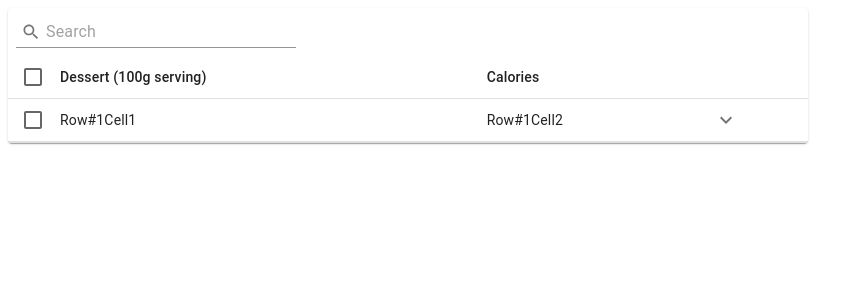
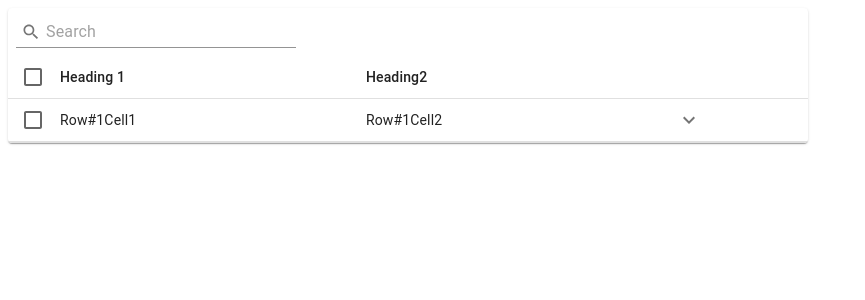
Before and after one commit to AhmadHddad/Material-HTable, a React (Create React App) app: page / in a window 1280 px wide. Shown: the top 300 px of the page, without its empty margins (0-865 px from the left). Built offline with nearby package versions, Linux system fonts and the light colour scheme.

Commit message:
setting default concat over heads

```diff
--- a/src/components/HTable/HTable.js
+++ b/src/components/HTable/HTable.js
@@ -29,29 +29,6 @@ import HTableRow from "components/HTableRow/HTableRow";
 import SearchBar from "components/SearchBar/SearchBar";
 import KeyboardArrowDownIcon from '@mui/icons-material/KeyboardArrowDown';
 import KeyboardArrowUpIcon from '@mui/icons-material/KeyboardArrowUp';
-
-const headCells = [
-    {
-        id: "name",
-        align: "left",
-        disablePadding: true,
-        props: {},
-        sortLabelProps: {},
-        component: "Dessert (100g serving)"
-    },
-    {
-        id: "calories",
-        numeric: true,
-        disablePadding: true,
-        component: "Calories"
-    },
-    {
-        id: "collapseRow",
-        component: ""
-    }
-];
-
-
 
 export const allComponents = {
     Table: MTalbe,
@@ -181,6 +158,11 @@ function HTable({
         })
     }
 
+    const allHeads = heads?.concat?.({
+        id: "-1",
+        component: ""
+    }) || []
+
     return (
         <TableContainer
             className={classNames({ [classes.disabled]: disabled })} ref={onRef} {...toObject(cardProps)}
@@ -194,12 +176,11 @@ function HTable({
                     {searchBar}
                     <Table  {...toObject(tableProps)}>
                         <HTableHead
-                            //color, components, heads, numSelected, headRowProps,selectAllOptions headProps, rowCount, , onSelectAllClick, sortable, onSort, orderBy, order, selectable
                             components={components}
                             numSelected={selected?.length ?? 0}
                             color={color}
                             onSelectAllClick={handleSelectAllClick}
-                            heads={heads}
+                            heads={allHeads}
                             sortable={sortable}
                             order={order}
                             orderBy={orderBy}
@@ -249,7 +230,22 @@ function HTable({
 }
 
 HTable.defaultProps = {
-    heads: headCells,
+    heads: [
+        {
+            id: 1,
+            align: "left",
+            disablePadding: true,
+            props: {},
+            sortLabelProps: {},
+            component: "Heading 1"
+        },
+        {
+            id: 2,
+            numeric: true,
+            disablePadding: true,
+            component: "Heading2"
+        }
+    ],
     selectable: true,
     rows: [{
         id: 1,
```
